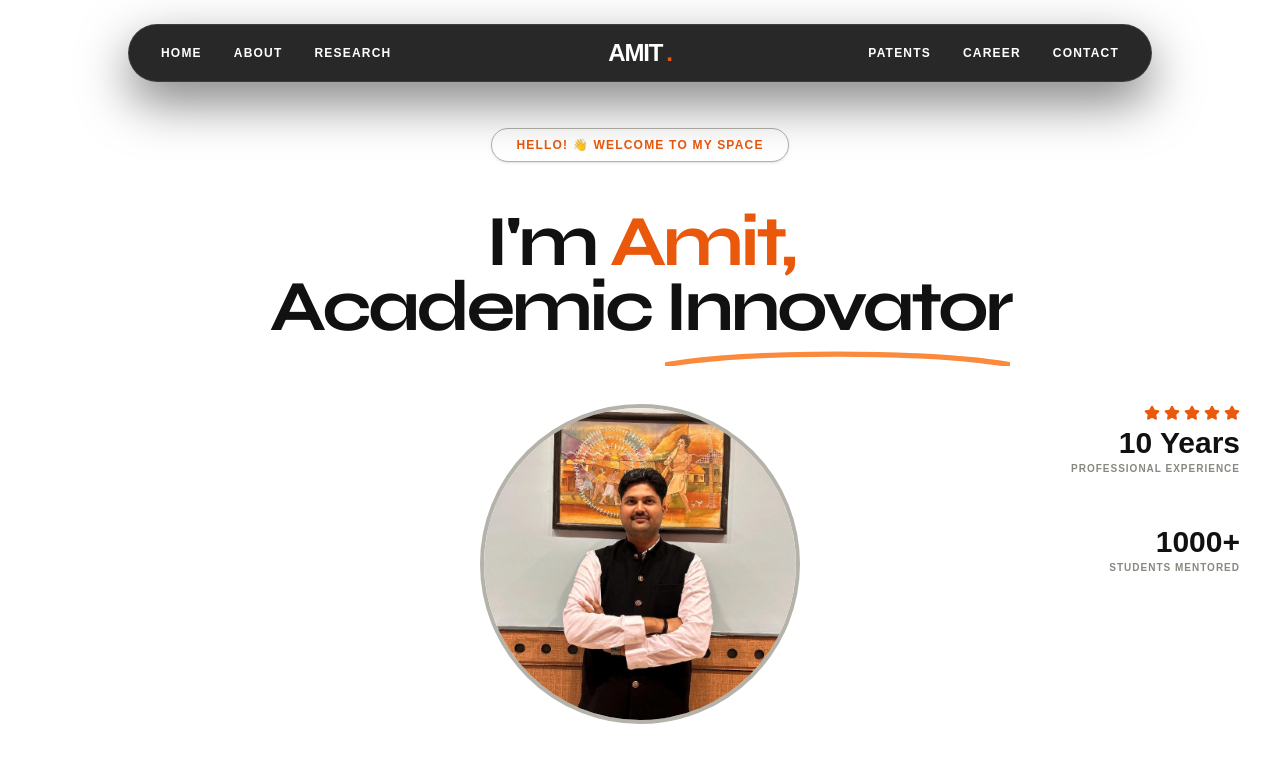
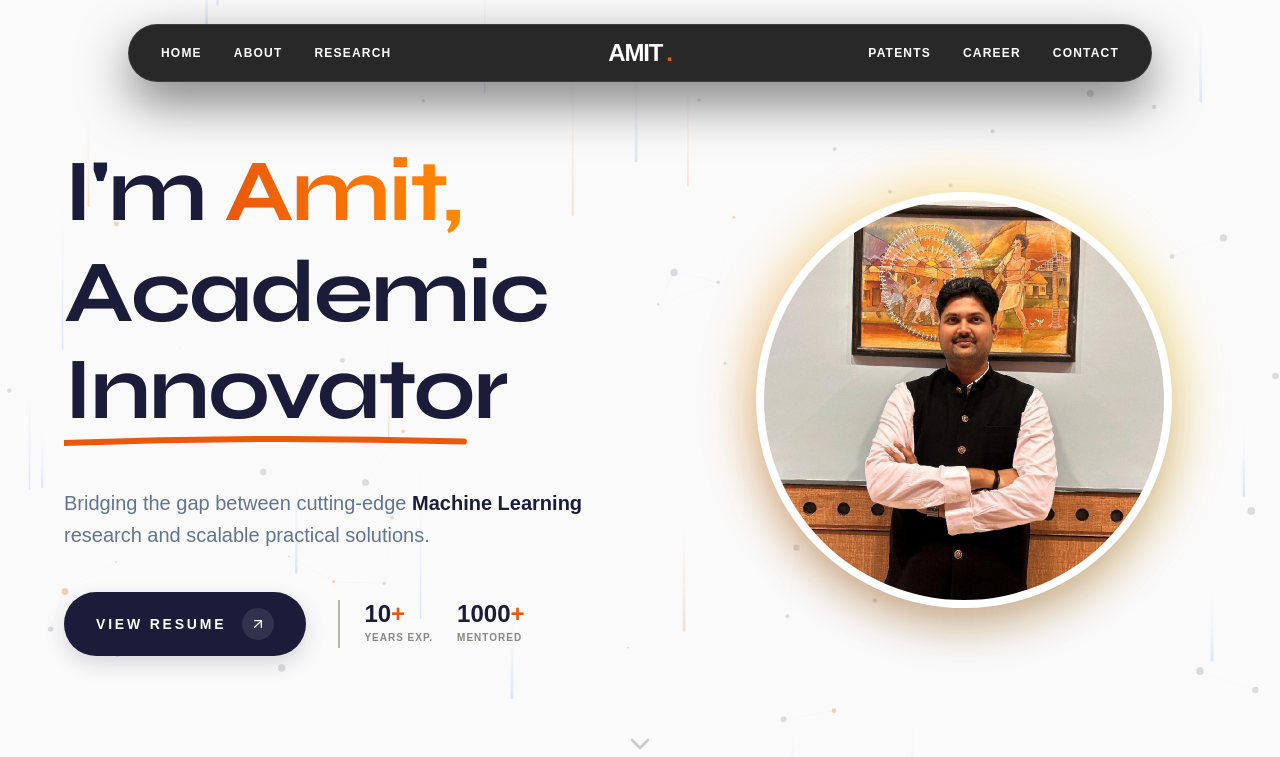
Before and after one commit to Codewithjainam7/AKP, a React (Vite) app: page / in a window 1280 px wide. Shown: the top 757 px of the page. Built offline with nearby package versions, Linux system fonts and the light colour scheme.

Commit message:
feat: implement optimized Generative AI hero background

```diff
--- a/src/components/Hero.jsx
+++ b/src/components/Hero.jsx
@@ -1,124 +1,337 @@
 import React, { useEffect, useRef } from 'react';
 import gsap from 'gsap';
 import { ScrollTrigger } from 'gsap/ScrollTrigger';
-import { ArrowUpRight, Star, ChevronDown } from 'lucide-react';
+import { ArrowUpRight, ChevronDown } from 'lucide-react';
 
 gsap.registerPlugin(ScrollTrigger);
+
+const GenerativeAIBackground = () => {
+  const canvasRef = useRef(null);
+
+  useEffect(() => {
+    const canvas = canvasRef.current;
+    if (!canvas) return;
+    // Optimize canvas context for performance
+    const ctx = canvas.getContext('2d', { alpha: true, desynchronized: true });
+    let animationFrameId;
+    let isVisible = true;
+
+    const setSize = () => {
+      // Lower resolution scaling for low-end devices if needed, but standard innerWidth is usually fine
+      canvas.width = window.innerWidth;
+      canvas.height = window.innerHeight;
+    };
+    setSize();
+
+    // Debounce resize
+    let resizeTimer;
+    const handleResize = () => {
+      clearTimeout(resizeTimer);
+      resizeTimer = setTimeout(setSize, 200);
+    };
+    window.addEventListener('resize', handleResize);
+
+    // Further reduced counts for mobile to guarantee 60fps
+    const isMobile = window.innerWidth < 768;
+    const streams = [];
+    const streamCount = isMobile ? 10 : 35;
+
+    for (let i = 0; i < streamCount; i++) {
+      streams.push({
+        x: Math.random() * canvas.width,
+        y: Math.random() * canvas.height,
+        length: Math.random() * 120 + 60,
+        speed: Math.random() * 1.5 + 0.5,
+        thickness: Math.random() * 2 + 1,
+        color: Math.random() > 0.5 ? 'rgba(234, 88, 12, 0.2)' : 'rgba(37, 99, 235, 0.15)',
+        sinOffset: Math.random() * Math.PI * 2
+      });
+    }
+
+    const nodes = [];
+    const nodeCount = isMobile ? 20 : 60; // Reduced for performance
+
+    for (let i = 0; i < nodeCount; i++) {
+      nodes.push({
+        x: Math.random() * canvas.width,
+        y: Math.random() * canvas.height,
+        radius: Math.random() * 2 + 1,
+        vx: (Math.random() - 0.5) * 0.4,
+        vy: (Math.random() - 0.5) * 0.4,
+        pulse: Math.random() * Math.PI * 2
+      });
+    }
+
+    let time = 0;
+    let mouse = { x: -1000, y: -1000, active: false };
+
+    const handleMouseMove = (e) => {
+      mouse.x = e.clientX;
+      mouse.y = e.clientY;
+      mouse.active = true;
+    };
+    const handleMouseOut = () => { mouse.active = false; };
+
+    window.addEventListener('mousemove', handleMouseMove, { passive: true });
+    window.addEventListener('mouseout', handleMouseOut, { passive: true });
+
+    // Intersection Observer: Pause animation when hero is not visible (Massive performance boost for rest of site)
+    const observer = new IntersectionObserver((entries) => {
+      isVisible = entries[0].isIntersecting;
+      if (isVisible) {
+        draw();
+      } else {
+        cancelAnimationFrame(animationFrameId);
+      }
+    }, { threshold: 0 });
+    observer.observe(canvas);
+
+    const draw = () => {
+      if (!isVisible) return; // Don't draw if off-screen
+
+      ctx.clearRect(0, 0, canvas.width, canvas.height);
+      time += 0.015;
+
+      // Draw Data Streams
+      streams.forEach(stream => {
+        stream.y += stream.speed;
+        if (stream.y > canvas.height + stream.length) {
+          stream.y = -stream.length;
+          stream.x = Math.random() * canvas.width;
+        }
+
+        const waveX = stream.x + Math.sin(time + stream.sinOffset) * 15;
+
+        const gradient = ctx.createLinearGradient(waveX, stream.y - stream.length, waveX, stream.y);
+        gradient.addColorStop(0, 'rgba(250,250,250,0)');
+        gradient.addColorStop(1, stream.color);
+
+        ctx.beginPath();
+        ctx.strokeStyle = gradient;
+        ctx.lineWidth = stream.thickness;
+        ctx.lineCap = 'round';
+        ctx.moveTo(waveX, stream.y - stream.length);
+        ctx.lineTo(waveX, stream.y);
+        ctx.stroke();
+      });
+
+      // Draw ML Processing Nodes
+      nodes.forEach((node, i) => {
+        node.x += node.vx;
+        node.y += node.vy;
+
+        if (node.x < 0) node.x = canvas.width;
+        if (node.x > canvas.width) node.x = 0;
+        if (node.y < 0) node.y = canvas.height;
+        if (node.y > canvas.height) node.y = 0;
+
+        node.pulse += 0.05;
+        const currentRadius = node.radius + Math.sin(node.pulse) * 1;
+
+        ctx.beginPath();
+        ctx.arc(node.x, node.y, Math.abs(currentRadius), 0, Math.PI * 2);
+        ctx.fillStyle = i % 5 === 0 ? 'rgba(234, 88, 12, 0.3)' : 'rgba(27, 27, 58, 0.15)';
+        ctx.fill();
+
+        // Optimized distance calculation (squared) for O(N^2) loop
+        for (let j = i + 1; j < nodes.length; j++) {
+          const dx = node.x - nodes[j].x;
+          const dy = node.y - nodes[j].y;
+          const distSq = dx * dx + dy * dy;
+
+          if (distSq < 12100) { // 110 * 110
+            const distance = Math.sqrt(distSq); // Only calc exact root if close enough
+            ctx.beginPath();
+            ctx.strokeStyle = `rgba(37, 99, 235, ${0.08 - distance/1500})`;
+            ctx.lineWidth = 0.5;
+            ctx.moveTo(node.x, node.y);
+            ctx.lineTo(nodes[j].x, nodes[j].y);
+            ctx.stroke();
+          }
+        }
+
+        if (mouse.active) {
+          const dx = node.x - mouse.x;
+          const dy = node.y - mouse.y;
+          const distSq = dx * dx + dy * dy;
+
+          if (distSq < 32400) { // 180 * 180
+            const dist = Math.sqrt(distSq);
+            ctx.beginPath();
+            ctx.strokeStyle = `rgba(234, 88, 12, ${0.2 - dist/900})`;
+            ctx.lineWidth = 1;
+            ctx.moveTo(node.x, node.y);
+            ctx.lineTo(mouse.x, mouse.y);
+            ctx.stroke();
+          }
+        }
+      });
+
+      animationFrameId = requestAnimationFrame(draw);
+    };
+
+    // Initial draw kick-off is handled by the IntersectionObserver when it fires immediately
+
+    return () => {
+      window.removeEventListener('resize', handleResize);
+      window.removeEventListener('mousemove', handleMouseMove);
+      window.removeEventListener('mouseout', handleMouseOut);
+      observer.disconnect();
+      cancelAnimationFrame(animationFrameId);
+    };
+  }, []);
+
+  return <canvas ref={canvasRef} className="absolute inset-0 z-0 pointer-events-none opacity-90" />;
+};
 
 const Hero = () => {
   const heroRef = useRef(null);
 
   useEffect(() => {
     let ctx = gsap.context(() => {
-      // 1. Staggered Entrance Animation
-      const animateElements = document.querySelectorAll('[data-animate]');
-      if (animateElements.length > 0) {
-        gsap.from(animateElements, {
-          opacity: 0,
-          y: 30,
-          stagger: 0.15,
-          duration: 1,
-          ease: 'power3.out',
-          delay: 0.2
-        });
-      }
+      const tl = gsap.timeline();
 
-      // 2. Reveal SVG Path strokes
-      const path = document.querySelector('.hero h1 svg path');
-      if (path) {
-          const length = path.getTotalLength();
-          gsap.set(path, {
-            strokeDasharray: length,
-            strokeDashoffset: length
-          });
+      // Initial state
+      gsap.set(['.hero-title', '.hero-subtitle', '.hero-cta', '.hero-stats'], { y: 60, opacity: 0 });
+      gsap.set('.hero-image-wrapper', { scale: 0.8, opacity: 0, y: 30 });
+      gsap.set('.svg-underline path', { strokeDasharray: 400, strokeDashoffset: 400 });
 
-          gsap.to(path, {
-              strokeDashoffset: 0,
-              duration: 1.5,
-              ease: "power2.inOut",
-              delay: 1
-          });
-      }
+      // Animations
+      tl.to('.hero-image-wrapper', {
+        scale: 1,
+        opacity: 1,
+        y: 0,
+        duration: 1.4,
+        ease: 'power4.out'
+      })
+      .to('.hero-title', {
+        y: 0,
+        opacity: 1,
+        stagger: 0.15,
+        duration: 1.2,
+        ease: 'power3.out'
+      }, "-=1.0")
+      .to('.svg-underline path', {
+        strokeDashoffset: 0,
+        duration: 1.2,
+        ease: "power2.inOut"
+      }, "-=0.6")
+      .to('.hero-subtitle', {
+        y: 0,
+        opacity: 1,
+        duration: 0.8,
+        ease: 'power2.out'
+      }, "-=0.8")
+      .to('.hero-cta', {
+        y: 0,
+        opacity: 1,
+        duration: 0.8,
+        ease: 'back.out(1.5)'
+      }, "-=0.6")
+      .to('.hero-stats', {
+        y: 0,
+        opacity: 1,
+        duration: 0.8,
+        ease: 'power2.out'
+      }, "-=0.6");
 
-      // 3. Desktop parallax effect
-      if (window.innerWidth > 768) {
-        window.addEventListener('mousemove', (e) => {
-            const { clientX, clientY } = e;
-            const x = (clientX / window.innerWidth - 0.5) * 30;
-            const y = (clientY / window.innerHeight - 0.5) * 30;
-
-            gsap.to('.hero .container, .hero .absolute', {
-              x: x * 0.5,
-              y: y * 0.5,
-              duration: 2,
-              ease: 'power2.out',
-              overwrite: "auto"
-            });
-        });
-      }
     }, heroRef);
 
     return () => ctx.revert();
   }, []);
 
   return (
-    <section id="hero" ref={heroRef} className="hero min-h-screen flex flex-col justify-center items-center py-32 px-6 relative overflow-hidden bg-white text-dark-900">
-      <div className="container mx-auto relative z-10 text-center">
+    <section
+      id="hero"
+      ref={heroRef}
+      className="hero relative w-full h-[100dvh] min-h-[650px] flex flex-col justify-center items-center overflow-hidden bg-[#FAFAFA]"
+    >
+      {/* GENERATIVE AI BACKGROUND */}
+      <GenerativeAIBackground />
 
-        {/* Badge */}
-        <div className="inline-flex items-center space-x-2 bg-white border border-slate-200 px-6 py-2 rounded-full mb-12 shadow-sm" data-animate>
-           <span className="text-xs font-black uppercase tracking-widest text-primary-600">Hello! 👋 Welcome to my Space</span>
-        </div>
+      <div className="container mx-auto px-6 lg:px-12 relative z-10 h-full flex flex-col justify-center items-center pt-20 lg:pt-0">
 
-        {/* Headline */}
-        <h1 className="text-4xl md:text-5xl lg:text-7xl font-bold mb-8 leading-[0.9] tracking-tighter" data-animate>
-          I'm <span className="text-primary-600">Amit,</span><br />
-          Academic <span className="relative">Innovator
-            <svg className="absolute -bottom-2 md:-bottom-4 left-0 w-full" viewBox="0 0 400 20" fill="none" xmlns="http://www.w3.org/2000/svg">
-              <path d="M2 18C100 2 300 2 398 18" stroke="#fb8a3d" strokeWidth="6" strokeLinecap="round"/>
-            </svg>
-          </span>
-        </h1>
+        <div className="w-full max-w-6xl mx-auto flex flex-col lg:flex-row items-center justify-between gap-12 lg:gap-8">
 
-        {/* Main Content Area */}
-        <div className="max-w-2xl mx-auto mt-16 relative">
-          {/* Portrait Area */}
-          <div className="w-64 h-64 md:w-80 md:h-80 mx-auto rounded-full border-4 border-slate-200 relative mb-16 flex items-center justify-center overflow-hidden">
+          {/* --- LEFT: TEXT & CTA --- */}
+          <div className="w-full lg:w-[55%] flex flex-col items-center lg:items-start text-center lg:text-left order-2 lg:order-1 z-20 pointer-events-auto">
 
-             <img src="/amit_sir_photo.png" alt="Amit Kumar Pandey" className="w-full h-full object-cover relative z-0" />
+            <h1 className="text-5xl sm:text-6xl lg:text-[5rem] xl:text-[5.5rem] font-bold leading-[1.1] tracking-tight text-[#1B1B3A]">
+              <div className="overflow-hidden pb-1"><div className="hero-title">I'm <span className="text-transparent bg-clip-text bg-gradient-to-r from-primary-600 to-orange-400">Amit,</span></div></div>
+              <div className="overflow-hidden pb-4">
+                <div className="hero-title">
+                  Academic{' '}
+                  <span className="relative inline-block">
+                    Innovator
+                    <svg className="svg-underline absolute -bottom-1 lg:-bottom-2 left-0 w-full h-[14px]" viewBox="0 0 100 14" preserveAspectRatio="none" fill="none" xmlns="http://www.w3.org/2000/svg">
+                      <path d="M0 10 Q 50 2 100 10" stroke="#ea580c" strokeWidth="6" vectorEffect="non-scaling-stroke" strokeLinecap="round"/>
+                    </svg>
+                  </span>
+                </div>
+              </div>
+            </h1>
+
+            <p className="hero-subtitle mt-6 lg:mt-8 text-lg sm:text-xl text-slate-500 max-w-xl font-medium leading-relaxed">
+              Bridging the gap between cutting-edge <strong className="text-[#1B1B3A]">Machine Learning</strong> research and scalable practical solutions.
+            </p>
+
+            <div className="flex flex-col sm:flex-row items-center gap-8 mt-10 w-full justify-center lg:justify-start">
+
+              {/* Revamped Premium Button (Glitch-free) */}
+              <div className="hero-cta">
+                <a href="#research" className="group flex items-center gap-4 px-8 py-4 bg-[#1B1B3A] hover:bg-[#ea580c] text-white rounded-full shadow-[0_8px_20px_rgba(27,27,58,0.15)] hover:shadow-[0_15px_30px_rgba(234,88,12,0.3)] transition-all duration-300 transform hover:-translate-y-1">
+                  <span className="font-bold text-[13px] sm:text-sm tracking-[0.2em] uppercase">
+                    View Resume
+                  </span>
+
+                  <div className="bg-white/10 w-8 h-8 rounded-full flex items-center justify-center group-hover:bg-white transition-all duration-300 group-hover:rotate-45 group-hover:scale-110">
+                    <ArrowUpRight className="w-4 h-4 text-white group-hover:text-[#ea580c] transition-colors duration-300" />
+                  </div>
+                </a>
+              </div>
+
+              {/* Clean Inline Stats */}
+              <div className="hero-stats flex items-center gap-6 sm:border-l-2 sm:border-slate-200 sm:pl-6 h-12">
+                <div className="flex flex-col items-center sm:items-start">
+                  <span className="text-2xl font-black text-[#1B1B3A] leading-none">10<span className="text-primary-600">+</span></span>
+                  <span className="text-[10px] font-bold uppercase tracking-widest text-slate-400 mt-1">Years Exp.</span>
+                </div>
+                <div className="flex flex-col items-center sm:items-start">
+                  <span className="text-2xl font-black text-[#1B1B3A] leading-none">1000<span className="text-primary-600">+</span></span>
+                  <span className="text-[10px] font-bold uppercase tracking-widest text-slate-400 mt-1">Mentored</span>
+                </div>
+              </div>
+
+            </div>
           </div>
 
-          <div className="flex flex-col md:flex-row items-center justify-center gap-6" data-animate>
-             <a href="#research" className="px-10 py-5 bg-primary-600 hover:bg-primary-700 text-white font-black uppercase tracking-widest rounded-2xl transition-all shadow-xl shadow-primary-600/20 flex items-center space-x-3">
-               <span>View Portfolio</span>
-               <ArrowUpRight className="w-5 h-5" />
-             </a>
+          {/* --- RIGHT: CIRCULAR PORTRAIT --- */}
+          <div className="w-full lg:w-[45%] relative flex justify-center items-center order-1 lg:order-2 h-[300px] sm:h-[400px] lg:h-[500px] z-10 pointer-events-auto">
+            <div className="hero-image-wrapper relative z-10 w-64 h-64 sm:w-80 sm:h-80 lg:w-[26rem] lg:h-[26rem] group perspective-[1000px]">
+
+               {/* Ambient Glow */}
+               <div className="absolute inset-[-10px] bg-gradient-to-tr from-primary-500 to-yellow-300 rounded-full blur-xl opacity-40 group-hover:opacity-70 group-hover:blur-2xl transition-all duration-700"></div>
+
+               {/* Inner image container */}
+               <div className="relative w-full h-full rounded-full overflow-hidden bg-white border-[6px] lg:border-[8px] border-white shadow-2xl z-20">
+                 <img
+                    src="/amit_sir_photo.png"
+                    alt="Amit Kumar Pandey"
+                    className="w-full h-full object-cover"
+                 />
+               </div>
+
+            </div>
           </div>
+
         </div>
       </div>
 
-      {/* Impact Stats (Floating) */}
-      <div className="absolute right-10 top-1/2 -translate-y-1/2 hidden xl:block space-y-12">
-         <div className="text-right" data-animate>
-            <div className="flex items-center justify-end space-x-1 mb-1">
-               <Star className="w-4 h-4 text-primary-600 fill-primary-600" />
-               <Star className="w-4 h-4 text-primary-600 fill-primary-600" />
-               <Star className="w-4 h-4 text-primary-600 fill-primary-600" />
-               <Star className="w-4 h-4 text-primary-600 fill-primary-600" />
-               <Star className="w-4 h-4 text-primary-600 fill-primary-600" />
-            </div>
-            <p className="text-3xl font-black">10 Years</p>
-            <p className="text-[10px] font-black uppercase tracking-widest text-slate-400">Professional Experience</p>
-         </div>
-         <div className="text-right" data-animate>
-            <p className="text-3xl font-black">1000+</p>
-            <p className="text-[10px] font-black uppercase tracking-widest text-slate-400">Students Mentored</p>
-         </div>
+      {/* --- SCROLL INDICATOR --- */}
+      <div className="absolute bottom-8 left-1/2 -translate-x-1/2 opacity-40 hover:opacity-100 transition-opacity cursor-pointer text-slate-400 hidden md:block z-20 pointer-events-auto">
+        <ChevronDown className="w-8 h-8 animate-bounce" />
       </div>
 
-      <div className="scroll-indicator absolute bottom-10 left-1/2 -translate-x-1/2 opacity-50">
-        <ChevronDown className="w-8 h-8 animate-bounce" />
-      </div>
     </section>
   );
 };
```
